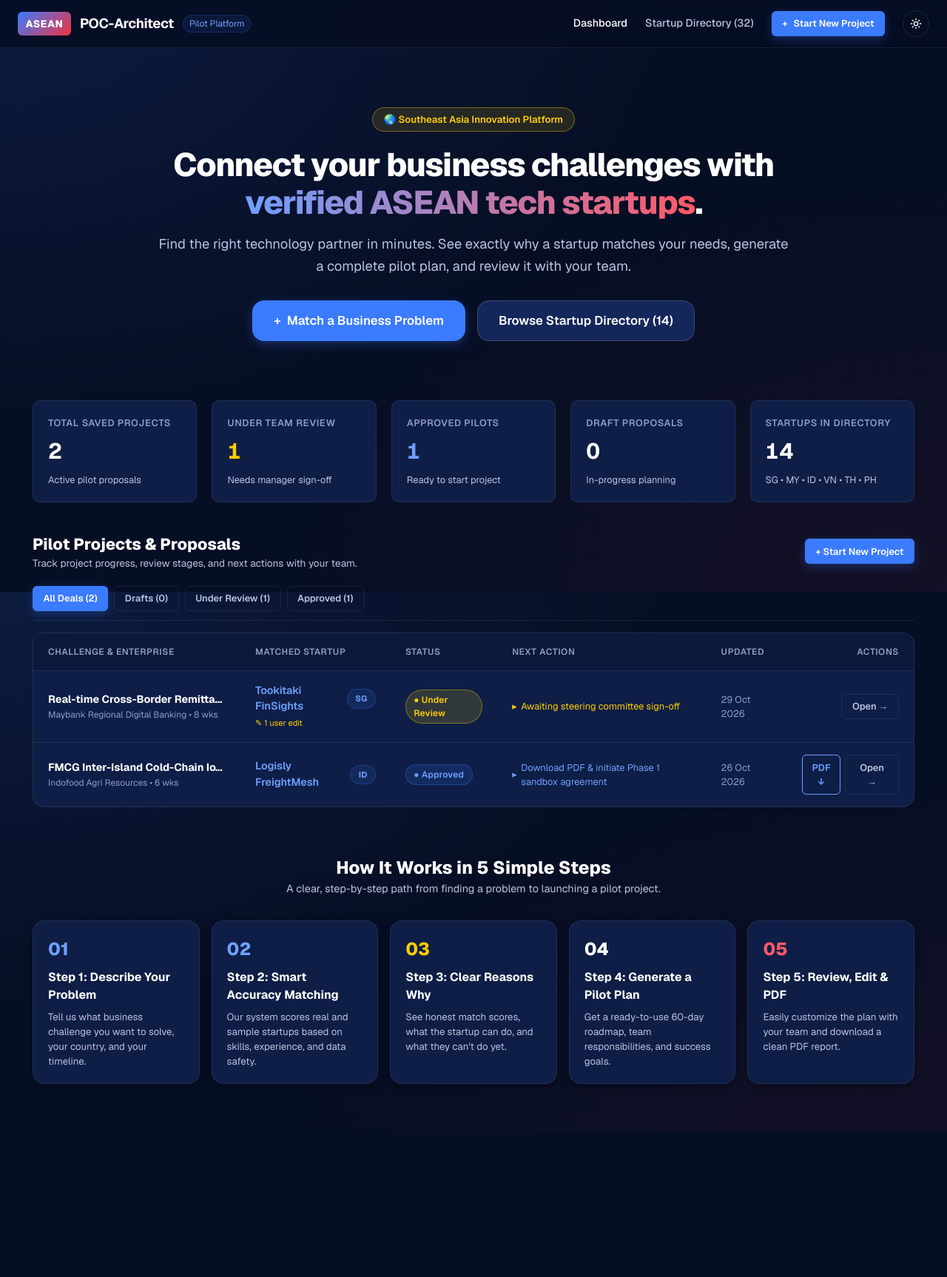
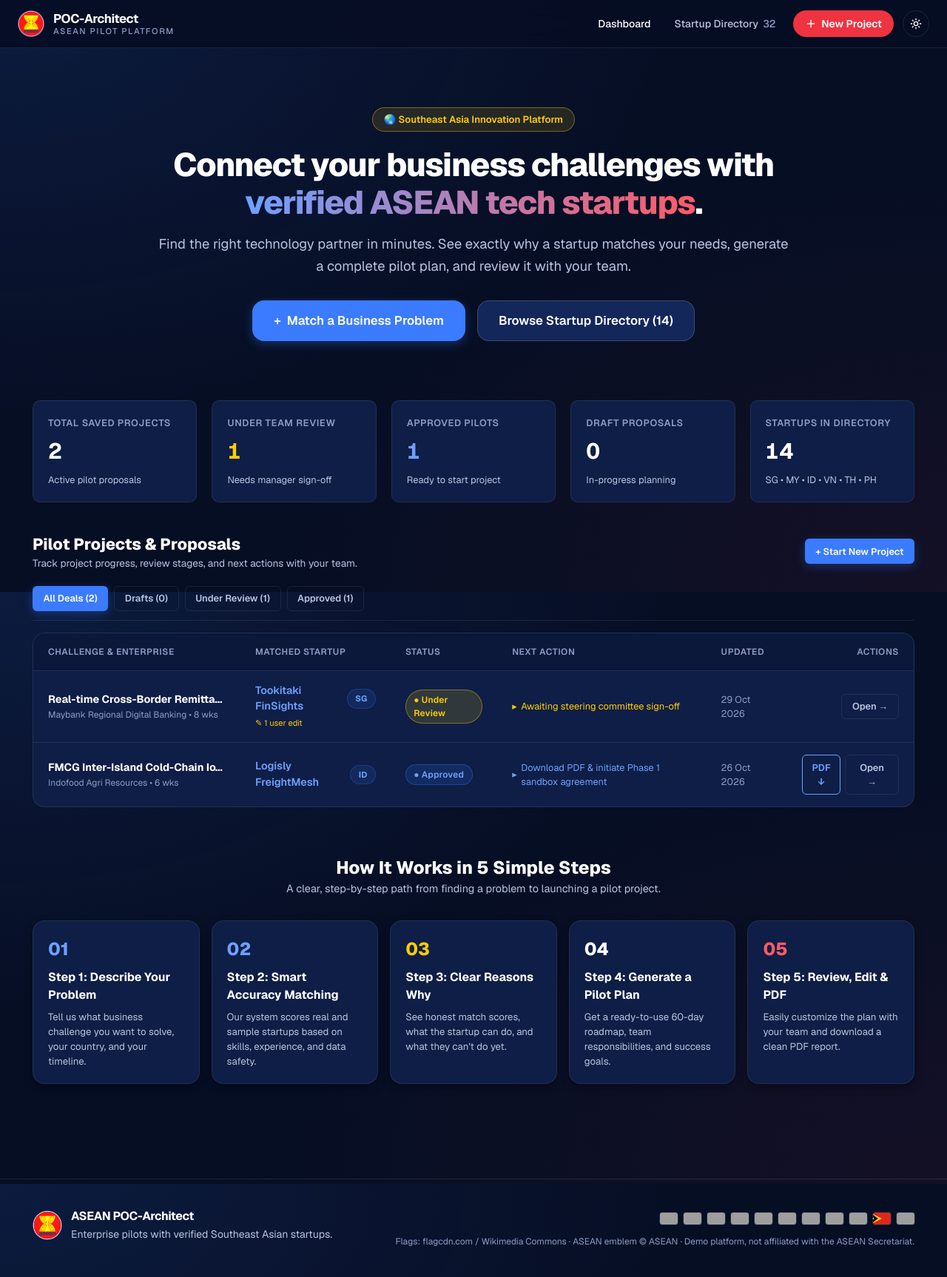
Before and after one commit to GhulamMustufa/asean-poc-architect, a Next.js app: page / in a window 1280 px wide. Shown: the whole page at 74% size. Before the commit the page ends 1529 px from the top, so only its background shows below. Built offline with nearby package versions, Linux system fonts and the light colour scheme; grey boxes are pictures that could not be loaded.

Commit message:
feat(ui): task 4 - ASEAN logo navbar and footer

```diff
--- a/src/app/page.tsx
+++ b/src/app/page.tsx
@@ -11,6 +11,7 @@
 import { MatchResultsView } from '@/components/MatchResultsView';
 import { ProposalWorkspace } from '@/components/ProposalWorkspace';
 import { StartupsModal } from '@/components/StartupsModal';
+import { Footer } from '@/components/Footer';
 
 export default function Home() {
   const view = useAppStore((s) => s.view);
@@ -135,6 +136,8 @@
         )}
       </main>
 
+      <Footer />
+
       <StartupsModal isOpen={directoryOpen} onClose={closeDirectory} />
     </>
   );
--- /dev/null
+++ b/src/components/Footer.tsx
@@ -0,0 +1,39 @@
+import Image from 'next/image';
+import { ASEAN_LOGO_SRC, ASEAN_MEMBERS } from '@/data/aseanCountries';
+
+export function Footer() {
+  return (
+    <footer className="site-footer no-print mt-16 border-t border-border">
+      <div className="mx-auto flex max-w-[1240px] flex-col gap-8 px-6 py-10 md:flex-row md:items-start md:justify-between">
+        <div className="flex items-center gap-3">
+          <Image src={ASEAN_LOGO_SRC} alt="ASEAN logo" width={40} height={40} className="size-10" />
+          <div className="leading-tight">
+            <p className="font-bold tracking-tight text-foreground">ASEAN POC-Architect</p>
+            <p className="mt-1 text-sm text-text-secondary">Enterprise pilots with verified Southeast Asian startups.</p>
+          </div>
+        </div>
+
+        <div className="flex flex-col gap-3 md:items-end">
+          <ul className="flex flex-wrap gap-2" aria-label="ASEAN member states">
+            {ASEAN_MEMBERS.map((m) => (
+              <li key={m.code}>
+                <Image
+                  src={m.flagSrc}
+                  alt={m.name}
+                  title={m.name}
+                  width={24}
+                  height={16}
+                  unoptimized
+                  className="h-4 w-6 rounded-[3px] object-cover ring-1 ring-border"
+                />
+              </li>
+            ))}
+          </ul>
+          <p className="text-xs text-text-muted">
+            Flags: flagcdn.com / Wikimedia Commons · ASEAN emblem © ASEAN · Demo platform, not affiliated with the ASEAN Secretariat.
+          </p>
+        </div>
+      </div>
+    </footer>
+  );
+}
--- a/src/components/Navbar.tsx
+++ b/src/components/Navbar.tsx
@@ -1,7 +1,12 @@
 'use client';
 
 import React from 'react';
+import Image from 'next/image';
+import { Plus } from 'lucide-react';
 import { ThemeToggle } from '@/components/ThemeToggle';
+import { ASEAN_LOGO_SRC } from '@/data/aseanCountries';
+import { ALL_STARTUPS } from '@/data/startups';
+import { cn } from '@/lib/utils';
 
 interface NavbarProps {
   currentView: 'dashboard' | 'new-challenge' | 'match-results' | 'proposal';
@@ -11,42 +16,64 @@
 
 export function Navbar({ currentView, onNavigate, onOpenStartupsModal }: NavbarProps) {
   return (
-    <nav className="navbar">
-      <div className="navbar-inner">
-        <div className="brand-group" role="button" onClick={() => onNavigate('dashboard')} style={{ cursor: 'pointer' }}>
-          <span className="brand-logo-badge">ASEAN</span>
-          <span className="brand-title">POC-Architect</span>
-          <span className="brand-tag">Pilot Platform</span>
-        </div>
+    <header className="navbar">
+      <div className="navbar-inner gap-4">
+        <button
+          type="button"
+          onClick={() => onNavigate('dashboard')}
+          className="flex items-center gap-3 rounded-lg bg-transparent p-1 -m-1 text-left"
+          aria-label="POC-Architect home"
+        >
+          <Image
+            src={ASEAN_LOGO_SRC}
+            alt="ASEAN logo"
+            width={36}
+            height={36}
+            priority
+            className="size-9 shrink-0"
+          />
+          <span className="flex flex-col leading-tight">
+            <span className="text-[1.05rem] font-bold tracking-tight text-foreground">POC-Architect</span>
+            <span className="text-[0.7rem] font-medium uppercase tracking-[0.14em] text-text-muted">
+              ASEAN Pilot Platform
+            </span>
+          </span>
+        </button>
 
-        <div className="nav-links">
+        <nav aria-label="Main" className="flex items-center gap-1 sm:gap-2">
           <button
             type="button"
-            className={`nav-link ${currentView === 'dashboard' ? 'active' : ''}`}
             onClick={() => onNavigate('dashboard')}
+            aria-current={currentView === 'dashboard' ? 'page' : undefined}
+            className={cn(
+              'hidden rounded-full bg-transparent px-3 py-1.5 text-sm font-medium transition-colors duration-200 ease-out md:inline-flex',
+              currentView === 'dashboard' ? 'text-foreground' : 'text-text-secondary hover:text-foreground'
+            )}
           >
             Dashboard
           </button>
 
           <button
             type="button"
-            className="nav-link"
             onClick={onOpenStartupsModal}
+            className="hidden rounded-full bg-transparent px-3 py-1.5 text-sm font-medium text-text-secondary transition-colors duration-200 ease-out hover:text-foreground md:inline-flex"
           >
-            Startup Directory (32)
+            Startup Directory
+            <span className="ml-1.5 tabular-nums text-text-muted">{ALL_STARTUPS.length}</span>
           </button>
 
           <button
             type="button"
-            className="btn btn-primary btn-sm"
             onClick={() => onNavigate('new-challenge')}
+            className="ml-1 hidden h-9 items-center gap-1.5 rounded-full bg-asean-red px-4 text-sm font-semibold text-white transition-[background-color,transform] duration-200 ease-out hover:-translate-y-px hover:bg-asean-red/90 md:inline-flex"
           >
-            <span>+</span> Start New Project
+            <Plus className="size-4" aria-hidden />
+            New Project
           </button>
 
-          <ThemeToggle />
-        </div>
+          <ThemeToggle className="ml-1" />
+        </nav>
       </div>
-    </nav>
+    </header>
   );
 }
```
